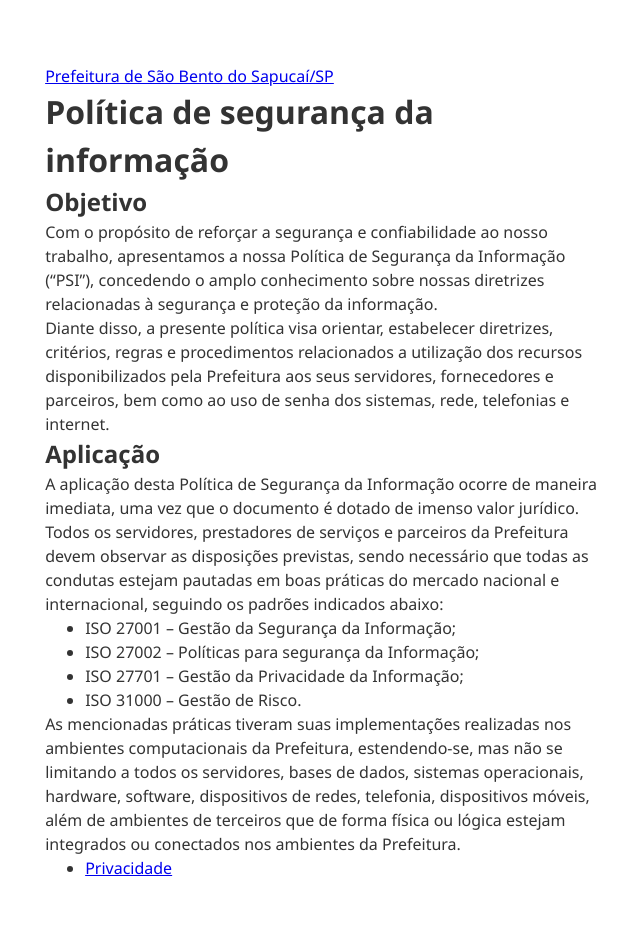
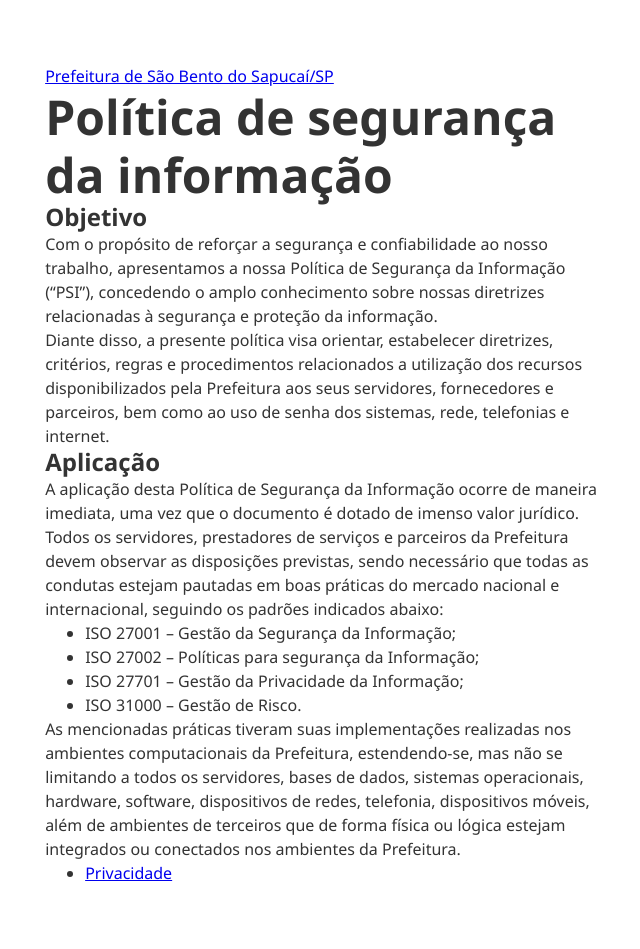
Before and after one commit to pmsbs/pmsbs.github.io, a Jekyll site: the page built from index.md, in a window 1280 px wide. Shown: the whole page, without its empty margins (318-958 px from the left). Built offline with Jekyll 4.4.1, drawn with Linux system fonts in a browser that asks for light colours.

Commit message:
Add heading style

```diff
--- a/_sass/base.scss
+++ b/_sass/base.scss
@@ -14,3 +14,37 @@ body {
   line-height: 1.5;
   color: #333;
 }
+
+h1,
+h2,
+h3,
+h4,
+h5,
+h6 {
+  font-weight: bold;
+  line-height: 1.2
+}
+
+h1 {
+  font-size: 3rem;
+}
+
+h2 {
+  font-size: 1.5rem;
+}
+
+h3 {
+  font-size: 1rem;
+}
+
+h4 {
+  font-size: 0.75rem;
+}
+
+h5 {
+  font-size: 0.5rem;
+}
+
+h6 {
+  font-size: 0.25rem;
+}
```
